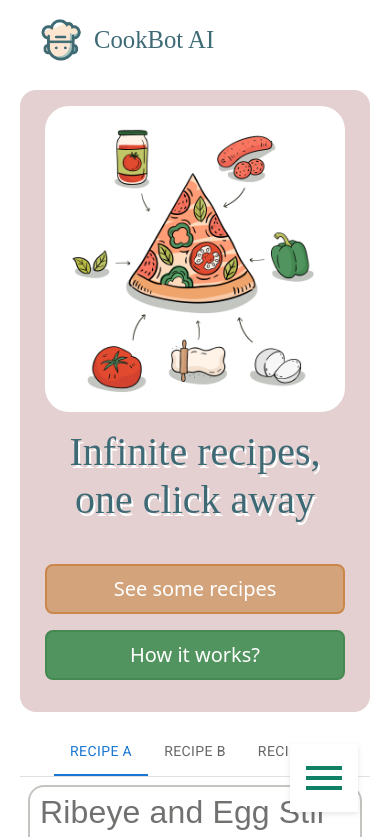
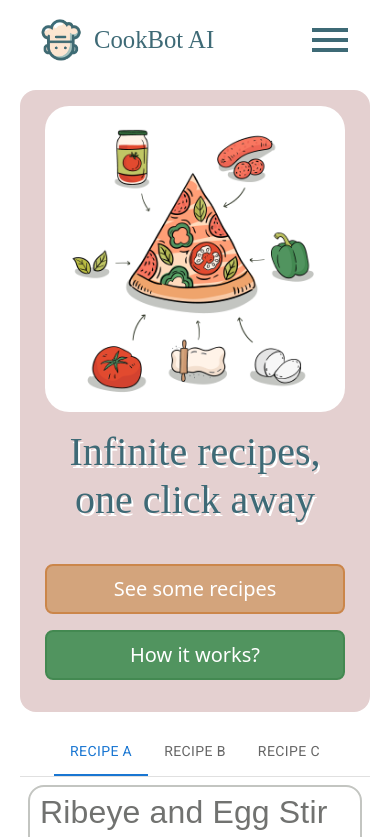
Before and after one commit to cleecoloma/cookbot-ai-app, a React (Vite) app: page / in a window 390 px wide. Shown: the top 837 px of the page. Built offline with nearby package versions, Linux system fonts and the light colour scheme; no server answers; a web font is replaced by a local one.

Commit message:
hamburger menu now stays in place while being toggled

```diff
--- a/src/components/HamburgerMenu.jsx
+++ b/src/components/HamburgerMenu.jsx
@@ -14,6 +14,7 @@ function HamburgerMenu() {
 
   return (
     <div id='hamburger-menu' onClick={handleMenuToggle}>
+      {showMenu ? <CloseIcon id='close-button' /> : <MenuIcon />}
       {showMenu && (
         <Navbar>
           <Nav
@@ -39,7 +40,6 @@ function HamburgerMenu() {
           </Nav>
         </Navbar>
       )}
-      {showMenu ? <CloseIcon id='close-button' /> : <MenuIcon />}
     </div>
   );
 }
--- a/src/styles/HamburgerMenu.css
+++ b/src/styles/HamburgerMenu.css
@@ -1,24 +1,23 @@
 #hamburger-menu {
-  position: fixed;
-  bottom: 2rem;
-  right: 2rem;
+  position: absolute;
+  right: 1rem;
   cursor: pointer;
   background-color: #fff;
-  color: #0f8064;
-  padding: 10px;
-  box-shadow: 0 2px 5px rgba(0, 0, 0, 0.1);
+  color: #3e6a76;
   z-index: 1000;
   text-align: end;
+  top: 1rem;
 }
 
 #hamburger-menu svg {
   font-size: 3rem;
 }
 
-@media only screen and (max-width: 800px) {
+@media only screen and (max-width: 1220px) {
   #mobile-navigation-links {
     display: flex;
     flex-direction: column;
+    /* margin-top: 25rem; */
   }
 }
 
--- a/src/styles/Header.css
+++ b/src/styles/Header.css
@@ -10,6 +10,7 @@
   display: flex;
   justify-content: center;
   align-items: center;
+  position: fixed;
   color: #3e6a76;
   font-family: 'Gluten', cursive;
   padding: 6px 12px;
```
